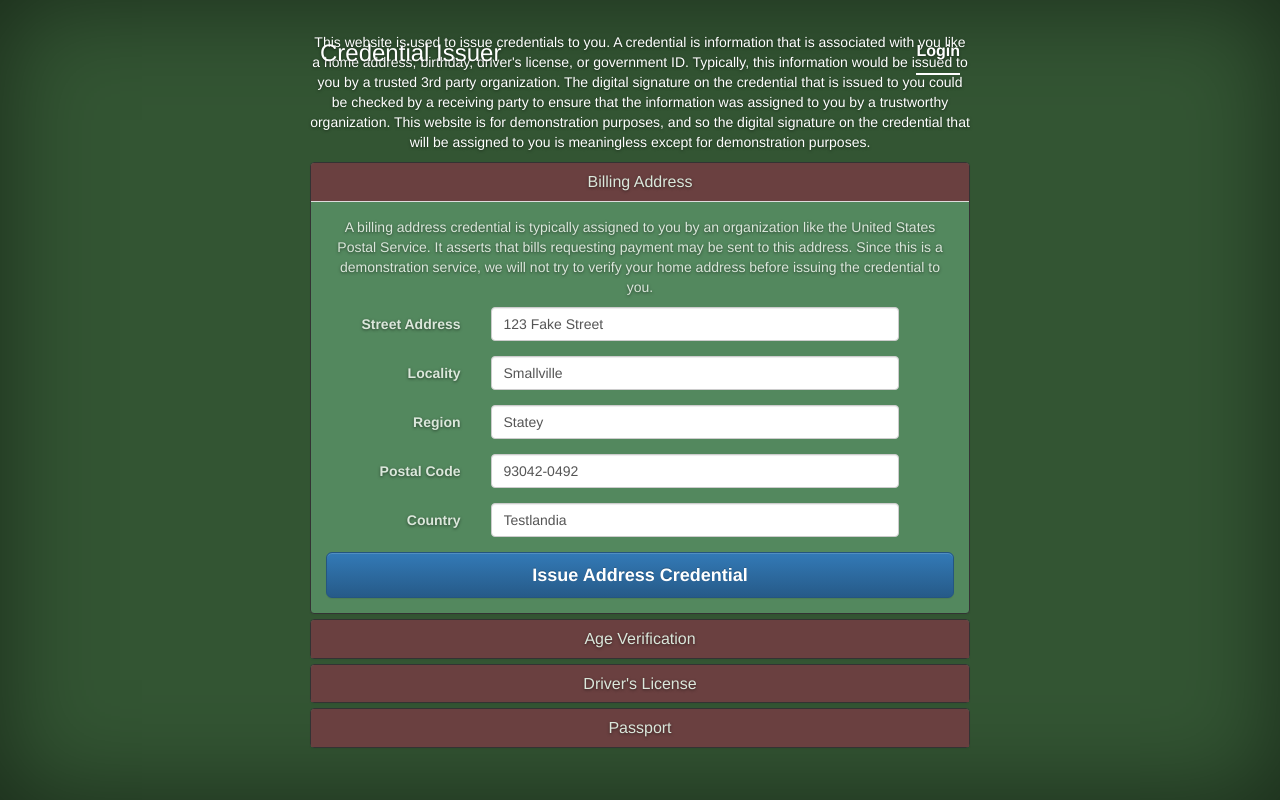
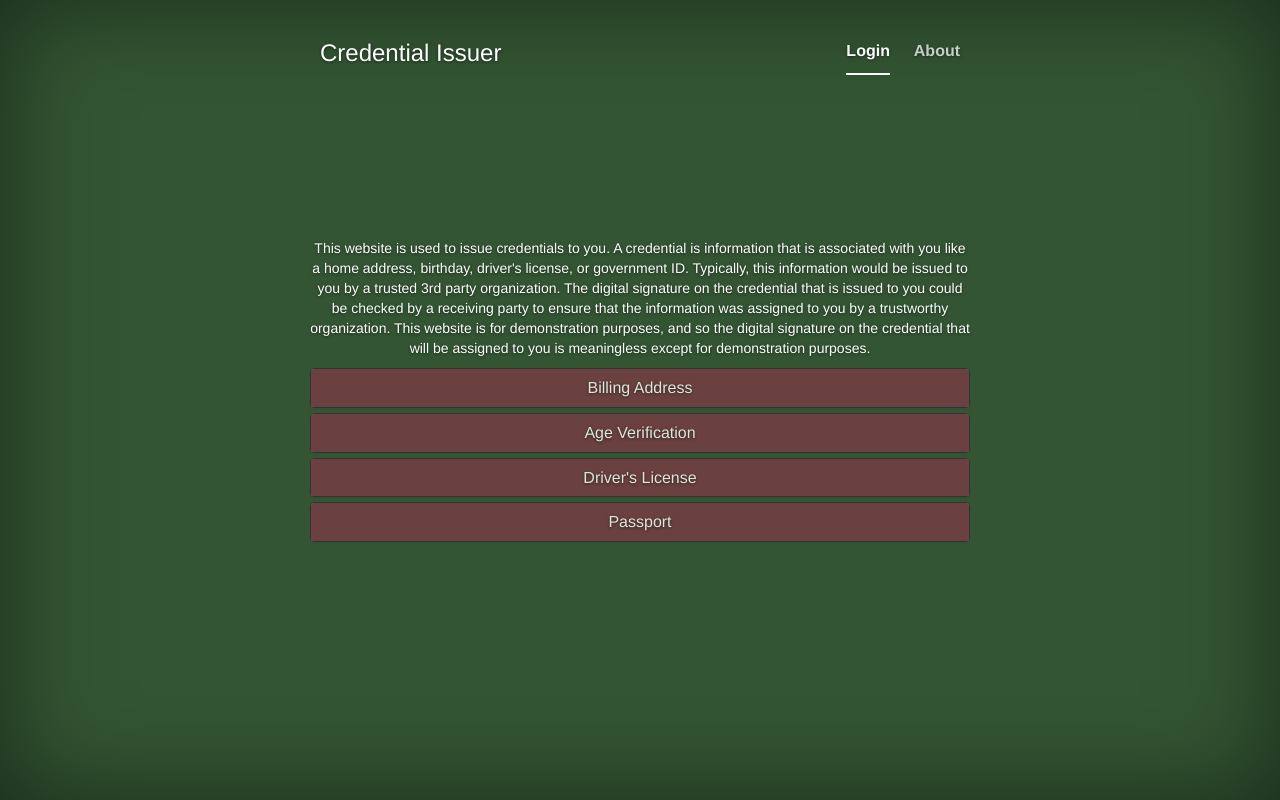
Before and after one commit to digitalbazaar/opencred-idp, a PHP site: page / in a window 1280 px wide. Run offline with PHP 8.4, Linux system fonts and the light colour scheme; a stand-in replaces the project's code that opens the database connection; some libraries are stand-ins or nearby versions.

Commit message:
Add about page to page navigation.

```diff
--- a/sites/credentials.dev/index.php
+++ b/sites/credentials.dev/index.php
@@ -50,6 +50,7 @@ if(!empty($_SESSION)) {
         <ul class="nav masthead-nav">
           <?php if(!$email) echo '<li class="active"><a href="#" onclick="login();">Login</a></li>' ?>
           <?php if($email) echo '<li>' . $email; if($id) echo ' (' . $id . ')'; echo '</li>' ?>
+          <li><a href="about" onclick="login();">About</a></li>
         </ul>
       </div>
     </div>
@@ -75,7 +76,7 @@ demonstration purposes.
               </a>
             </h4>
           </div>
-          <div id="collapseOne" class="panel-collapse collapse in">
+          <div id="collapseOne" class="panel-collapse collapse">
             <div class="panel-body">
               <p>
 A billing address credential is typically assigned to you by an organization
```
Also changed, not shown: sites/credentials.dev/.htaccess.
